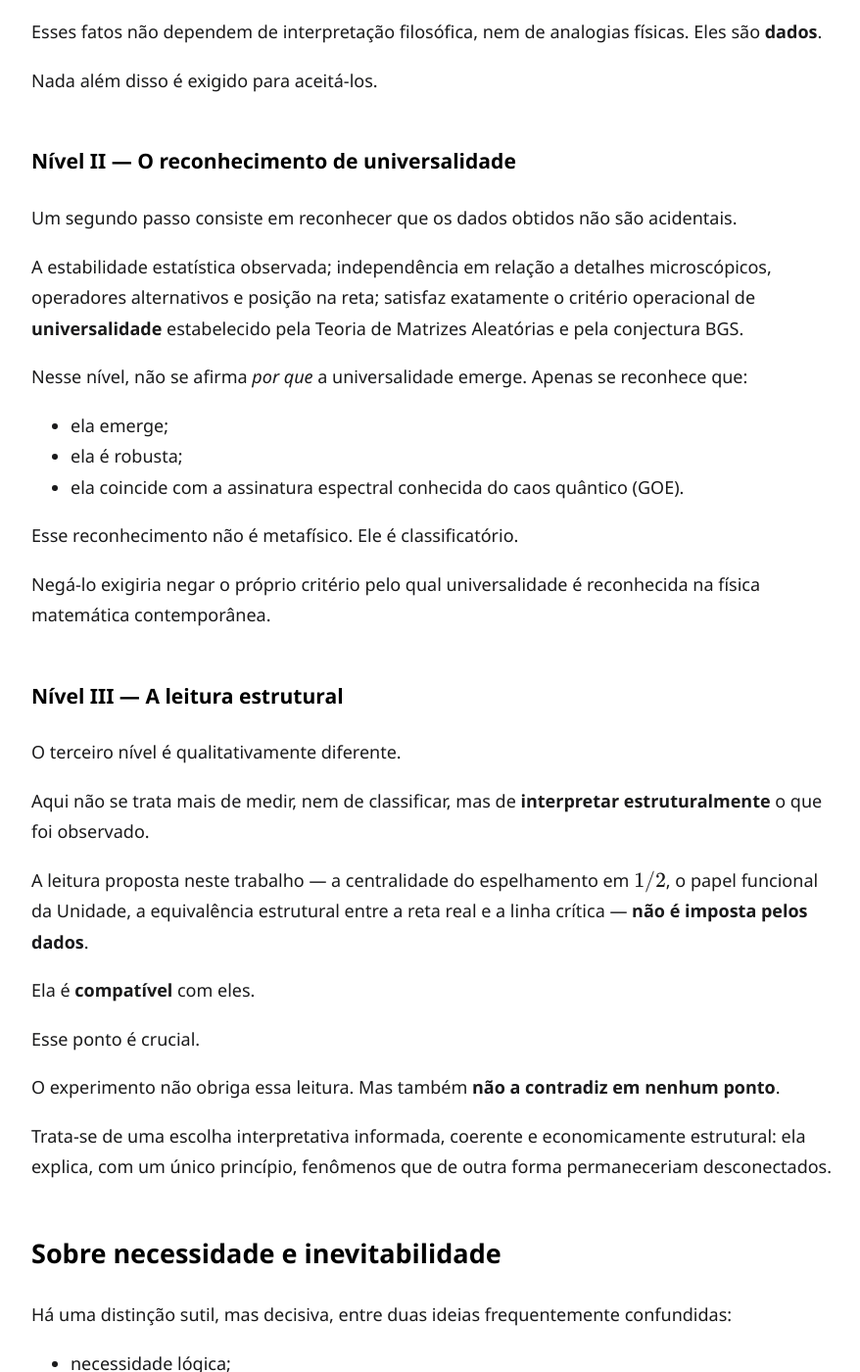
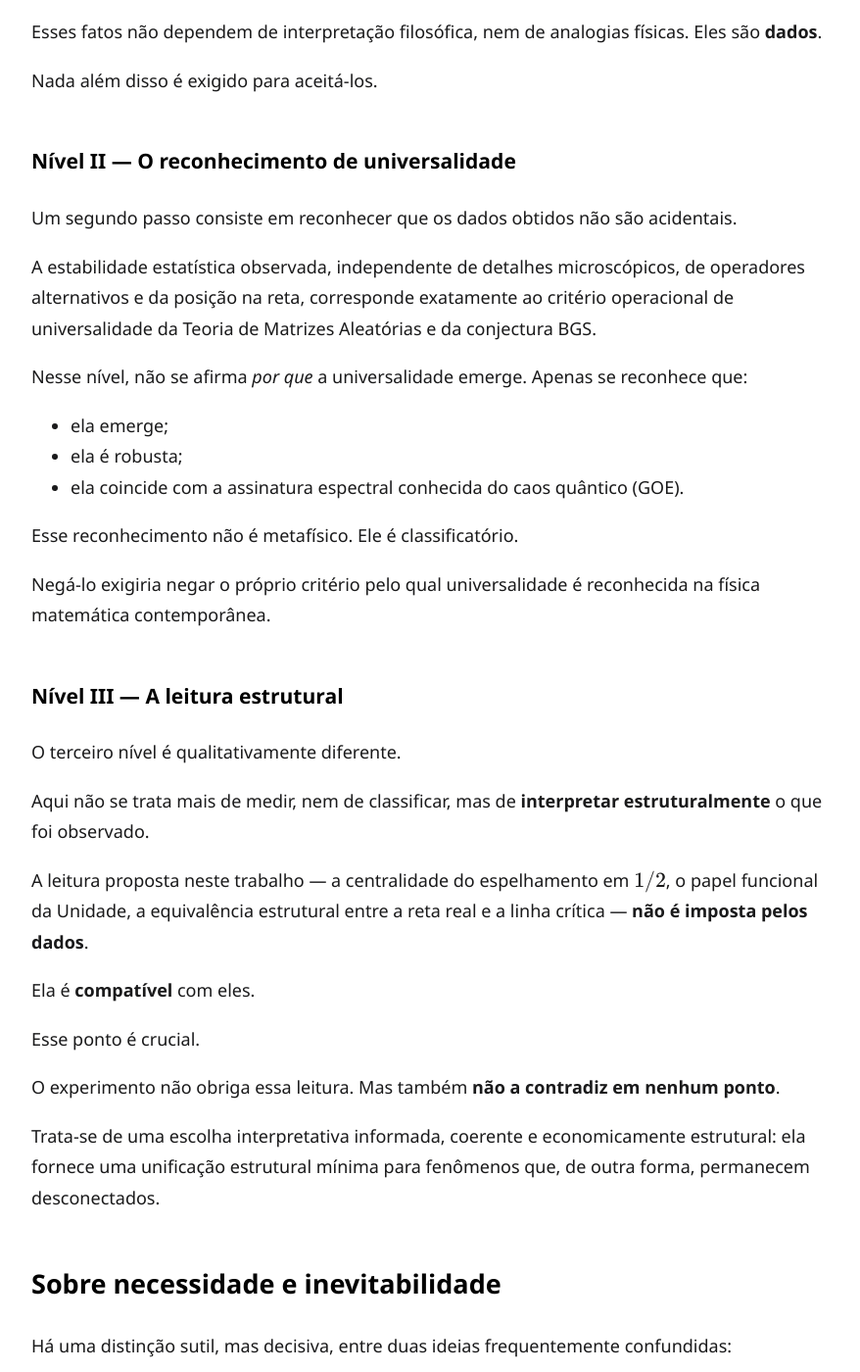
Before and after one commit to costaalv/descobrindo_caos, a Jekyll site: the page built from livro/capitulos/17_meio_estatuto_da_afirmacao.md, in a window 1280 px wide and 1400 px high, scrolled down 1202 px. Shown: the whole window at 98% size, without its empty margins (198-1076 px from the left). Built offline with Jekyll 4.4.1, drawn with Linux system fonts in a browser that asks for light colours; our own code applies the rules of GitHub Pages for plain Markdown files; some of the changed text lies outside the part shown.

```diff
--- a/livro/capitulos/17_meio_estatuto_da_afirmacao.md
+++ b/livro/capitulos/17_meio_estatuto_da_afirmacao.md
@@ -33,7 +33,7 @@
 
 Um segundo passo consiste em reconhecer que os dados obtidos não são acidentais.
 
-A estabilidade estatística observada; independência em relação a detalhes microscópicos, operadores alternativos e posição na reta; satisfaz exatamente o critério operacional de **universalidade** estabelecido pela Teoria de Matrizes Aleatórias e pela conjectura BGS.
+A estabilidade estatística observada, independente de detalhes microscópicos, de operadores alternativos e da posição na reta, corresponde exatamente ao critério operacional de universalidade da Teoria de Matrizes Aleatórias e da conjectura BGS.
 
 Nesse nível, não se afirma *por que* a universalidade emerge. Apenas se reconhece que:
 
@@ -59,7 +59,7 @@
 
 O experimento não obriga essa leitura. Mas também **não a contradiz em nenhum ponto**.
 
-Trata-se de uma escolha interpretativa informada, coerente e economicamente estrutural: ela explica, com um único princípio, fenômenos que de outra forma permaneceriam desconectados.
+Trata-se de uma escolha interpretativa informada, coerente e economicamente estrutural: ela fornece uma unificação estrutural mínima para fenômenos que, de outra forma, permanecem desconectados.
 
 ## Sobre necessidade e inevitabilidade
 
```
Also changed, not shown: other parts of livro/capitulos/17_meio_estatuto_da_afirmacao.md (+2 -2 lines), index.md (+1 -1 lines), livro/capitulos/18_ressonancia_unidade.md (+1 -1 lines).
